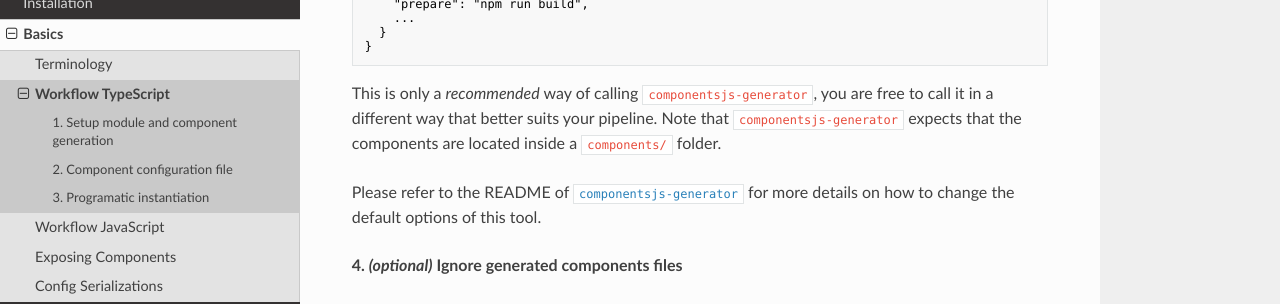
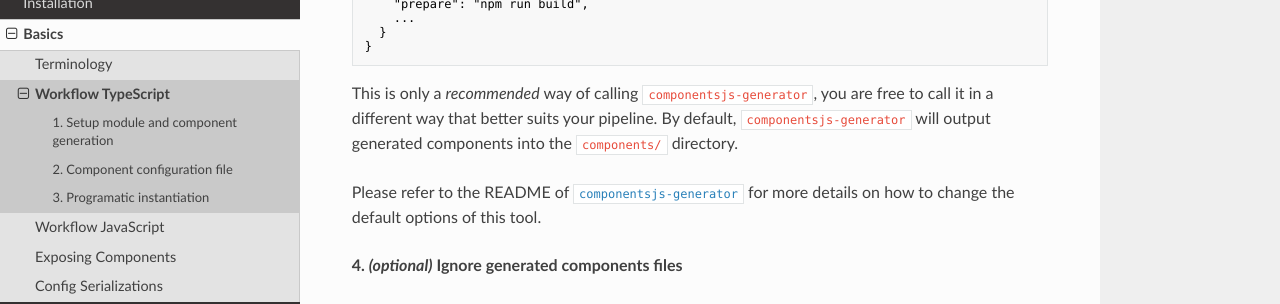
Before and after one commit to LinkedSoftwareDependencies/Documentation-Components.js, an MkDocs documentation site: the page built from docs/getting_started/basics/workflow_ts.md, in a window 1280 px wide and 900 px high, scrolled down 1045 px. Shown: the part 174-478 px from the top of the window. Built offline with MkDocs 1.6.1, drawn with Linux system fonts in a browser that asks for light colours; nearby versions of some CDN libraries; old or Windows-style settings are respelled for this version of MkDocs.

Commit message:
Update docs/getting_started/basics/workflow_ts.md

```diff
--- a/docs/getting_started/basics/workflow_ts.md
+++ b/docs/getting_started/basics/workflow_ts.md
@@ -62,7 +62,7 @@ Call `componentsjs-generator` as a npm script by adding a `scripts` entry to you
 
 This is only a _recommended_ way of calling `componentsjs-generator`,
 you are free to call it in a different way that better suits your pipeline.
-Note that `componentsjs-generator` expects that the components are located inside a `components/` folder.
+By default, `componentsjs-generator` will output generated components into the `components/` directory.
 
 Please refer to the README of [`componentsjs-generator`](https://github.com/LinkedSoftwareDependencies/Components-Generator.js)
 for more details on how to change the default options of this tool.
```
